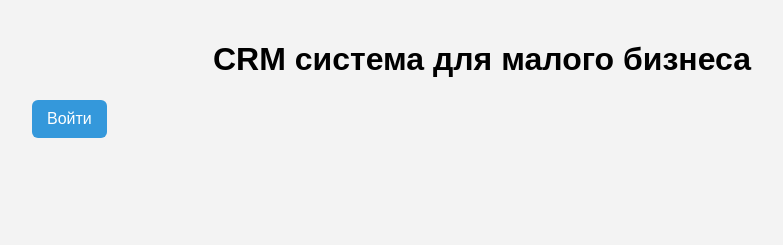
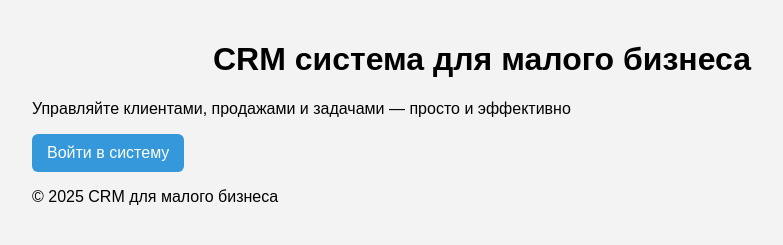
Before and after one commit to tymou282/crm-frn, a website: page index.html in a window 1280 px wide. Shown: the whole page, without its empty margins (158-941 px from the left). Drawn offline with Linux system fonts and the light colour scheme.

Commit message:
index.html

```diff
--- a/index.html
+++ b/index.html
@@ -2,15 +2,23 @@
 <html lang="ru">
 <head>
 <meta charset="UTF-8">
+<meta name="viewport" content="width=device-width, initial-scale=1.0">
 <title>CRM — Главная</title>
 <link rel="stylesheet" href="css/style.css">
 </head>
 <body>
 
+<header class="header">
+    <div class="container">
+        <h1 class="title">CRM система для малого бизнеса</h1>
+        <p class="subtitle">Управляйте клиентами, продажами и задачами — просто и эффективно</p>
+        <a href="login.html" class="btn">Войти в систему</a>
+    </div>
+</header>
 
-<h1>CRM система для малого бизнеса</h1>
-<p><a href="login.html" class="btn">Войти</a></p>
-
+<footer class="footer">
+    <p>© 2025 CRM для малого бизнеса</p>
+</footer>
 
 </body>
 </html>
```
